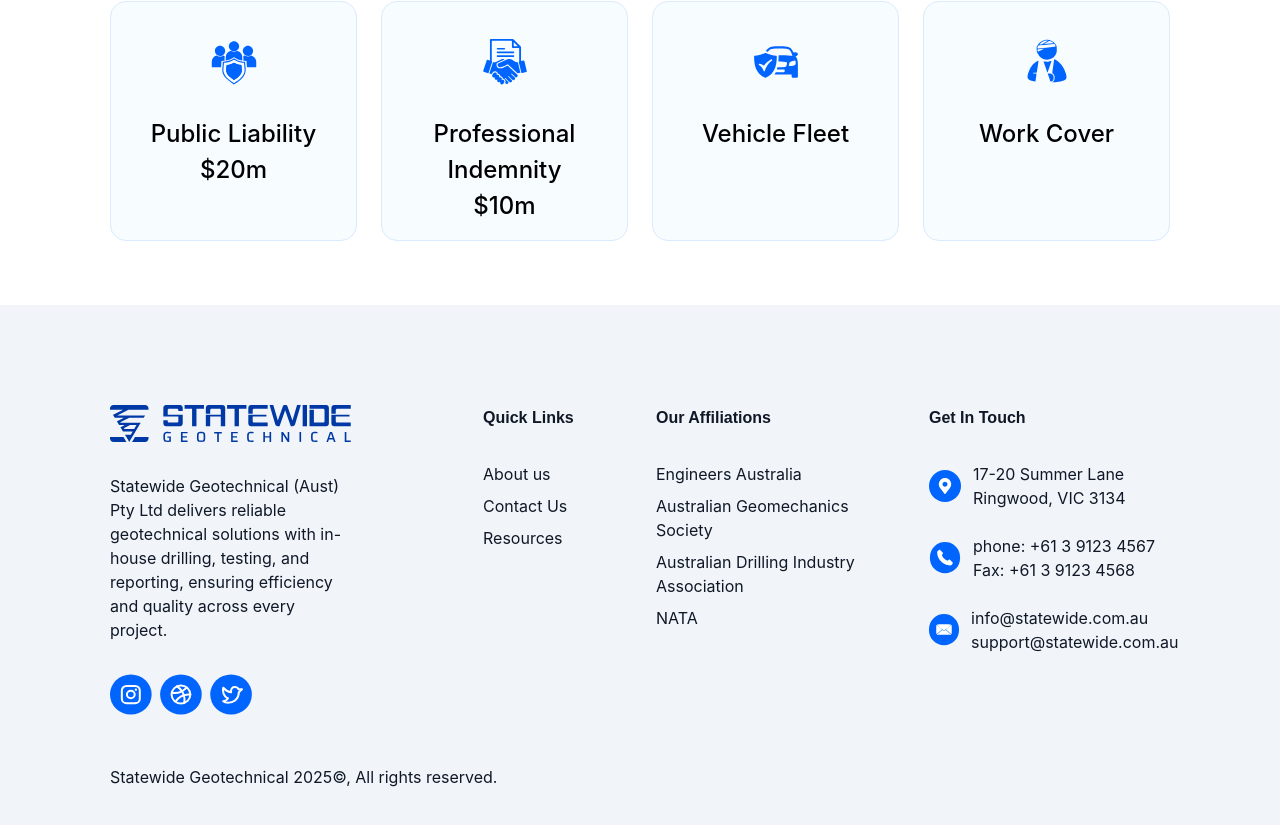
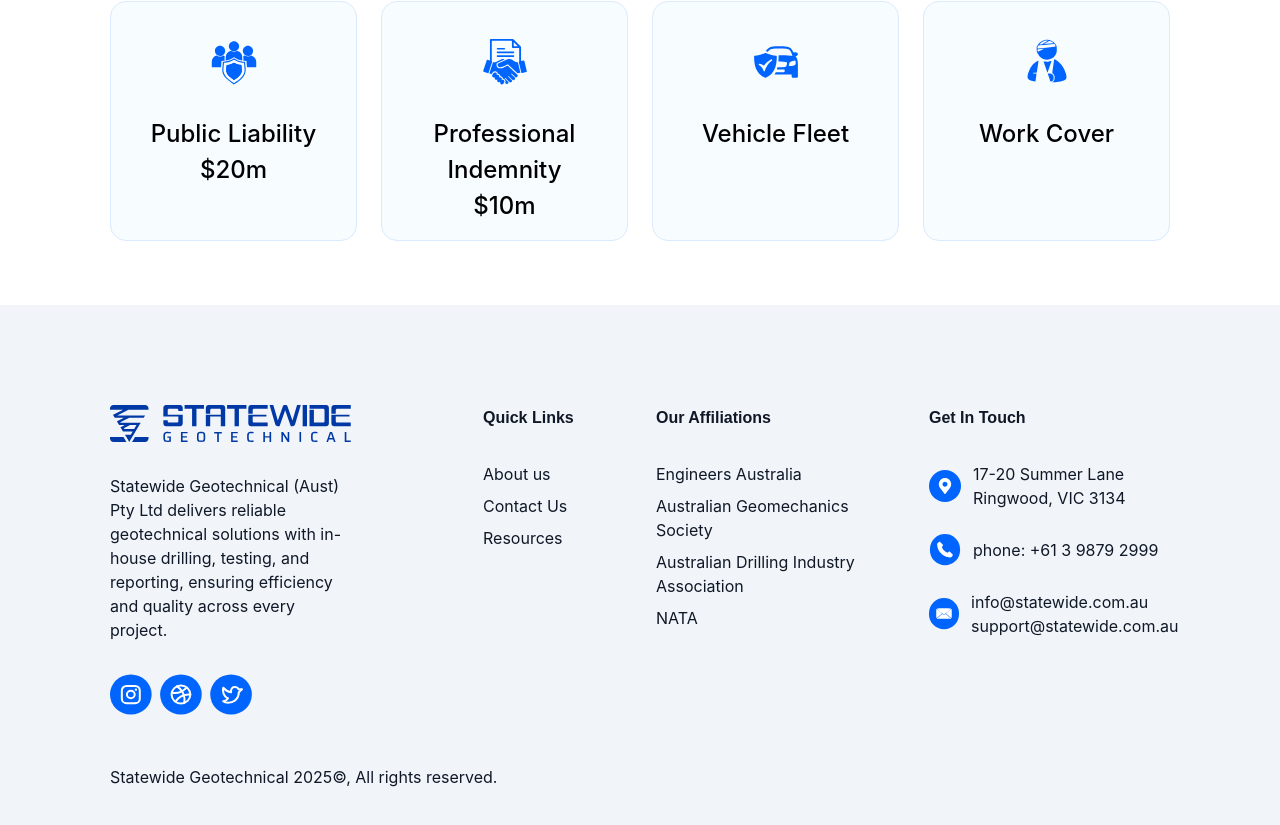
Before and after one commit to tharanga-madurapperuma/statewide-geotechnical_construction-site, a React (Vite) app: page /aboutus in a window 1280 px wide. Shown: the part 1839-2664 px from the top of the page. Built offline with nearby package versions, Linux system fonts and the light colour scheme.

Commit message:
change spellings

```diff
--- a/src/components/contacts/ContactSection.jsx
+++ b/src/components/contacts/ContactSection.jsx
@@ -1,34 +1,35 @@
-import React from "react";
-import ContactCard from "./ContactCard";
-import { FaMapMarkerAlt } from "react-icons/fa"; // Import icons
-import ContactMerged from "./ContactMerged";
-import { IoCall, IoMail } from "react-icons/io5";
+import React from "react"
+import ContactCard from "./ContactCard"
+import {FaMapMarkerAlt} from "react-icons/fa" // Import icons
+import ContactMerged from "./ContactMerged"
+import {IoCall, IoMail} from "react-icons/io5"
 
 const ContactSection = () => {
-    const contactComponents = [
-        <ContactCard icon={<IoMail /> } title="Email Us">
-        <p>info@statewide.com.au</p>
-        <p>support@statewide.com.au</p>
-      </ContactCard>,
-        <ContactCard icon={<IoCall /> } title="Call us">
-        <p>phone: +61 3 9123 4567</p>
-        <p>Fax: +61 3 9123 4568</p>
-      </ContactCard>
-      ];
+  const contactComponents = [
+    <ContactCard icon={<IoMail />} title="Email Us">
+      <p>info@statewide.com.au</p>
+      <p>support@statewide.com.au</p>
+    </ContactCard>,
+    <ContactCard icon={<IoCall />} title="Call us">
+      <p>phone: +61 3 9879 2999</p>
+      {/* <p>Fax: +61 3 9123 4568</p> */}
+    </ContactCard>,
+  ]
   return (
     <section className="w-full lg:flex hidden lg:flex-row justify-center items-start gap-6 relative bg-transparent lg:px-0  mt-80 ">
-
       {/* Address Card */}
 
-      <ContactCard icon={<FaMapMarkerAlt /> } title="Statewide Geotechnical (Aust) Pty Ltd">
+      <ContactCard
+        icon={<FaMapMarkerAlt />}
+        title="Statewide Geotechnical (Aust) Pty Ltd"
+      >
         <p>17-20 Summer Lane</p>
         <p>Ringwood, VIC 3134</p>
       </ContactCard>
 
-    <ContactMerged components={contactComponents} />
+      <ContactMerged components={contactComponents} />
+    </section>
+  )
+}
 
-    </section>
-  );
-};
-
-export default ContactSection;
+export default ContactSection
--- a/src/components/footer/Footer.jsx
+++ b/src/components/footer/Footer.jsx
@@ -207,8 +207,8 @@ const Footer = () => {
                                 <div className="">
                                     <div className="">
                                         <p className="font-inter font-400 text-12 md:text-12 lg:text-14 xl:text-16">
-                                            phone: +61 3 9123 4567 <br />
-                                            Fax: +61 3 9123 4568
+                                            phone: +61 3 9879 2999 <br />
+                                            {/* Fax: +61 3 9123 4568 */}
                                         </p>
                                     </div>
                                 </div>
--- a/src/pages/contactUs/ContactPage.jsx
+++ b/src/pages/contactUs/ContactPage.jsx
@@ -37,14 +37,14 @@ const ContactPage = () => {
         hasBookButton={true}
       />
 
-      <div className="lg:block xl:hidden hidden px-8 md:px-[100px]">
+      {/* <div className="lg:block xl:hidden hidden px-8 md:px-[100px]">
         <div className="flex flex-row place-content-between gap-4">
           <ContactCard icon={<FaMapMarkerAlt />} title="Email Us">
             <p>info@statewide.com.au</p>
             <p>support@statewide.com.au</p>
           </ContactCard>{" "}
           <ContactCard icon={<FaMapMarkerAlt />} title="Call us">
-            <p>phone: +61 3 9123 4567</p>
+            <p>phone: +61 3 9879 2999</p>
             <p>Fax: +61 3 9123 4568</p>
           </ContactCard>
           <ContactCard
@@ -55,7 +55,7 @@ const ContactPage = () => {
             <p>Ringwood, VIC 3134</p>
           </ContactCard>
         </div>
-      </div>
+      </div> */}
 
       <div className="lg:block xl:hidden hidden px-8 md:px-[30px] mt-8">
         <div className="flex flex-row place-content-between gap-4">
@@ -64,8 +64,8 @@ const ContactPage = () => {
             <p>support@statewide.com.au</p>
           </ContactCard>{" "}
           <ContactCard icon={<IoCall />} title="Call us">
-            <p>phone: +61 3 9123 4567</p>
-            <p>Fax: +61 3 9123 4568</p>
+            <p>phone: +61 3 9879 2999</p>
+            {/* <p>Fax: +61 3 9123 4568</p> */}
           </ContactCard>
           <ContactCard
             icon={<FaMapMarkerAlt />}
@@ -84,8 +84,8 @@ const ContactPage = () => {
             <p>support@statewide.com.au</p>
           </ContactCard>{" "}
           <ContactCard icon={<IoCall />} title="Call us">
-            <p>phone: +61 3 9123 4567</p>
-            <p>Fax: +61 3 9123 4568</p>
+            <p>phone: +61 3 9879 2999</p>
+            {/* <p>Fax: +61 3 9123 4568</p> */}
           </ContactCard>
         </div>
         <div className="flex justify-center pt-40 mb-48">
@@ -106,8 +106,8 @@ const ContactPage = () => {
             <p>support@statewide.com.au</p>
           </ContactCard>{" "}
           <ContactCard icon={<IoCall />} title="Call us">
-            <p>phone: +61 3 9123 4567</p>
-            <p>Fax: +61 3 9123 4568</p>
+            <p>phone: +61 3 9879 2999</p>
+            {/* <p>Fax: +61 3 9123 4568</p> */}
           </ContactCard>
           <ContactCard
             icon={<FaMapMarkerAlt />}
@@ -157,7 +157,7 @@ const ContactPage = () => {
             <LicenseCard
               image={CustomerCentric}
               title="Customer-Centric Approach"
-              description="Your project is unique, and we’re here to provide personalized solutions that meet your specific requirements."
+              description="Your project is unique, and we’re here to provide personalised solutions that meet your specific requirements."
             />
           </div>
         </div>
--- a/src/pages/envDrilling/EnvDrilling.jsx
+++ b/src/pages/envDrilling/EnvDrilling.jsx
@@ -86,7 +86,7 @@ const EnvDrilling = () => {
             certifications and competencies in key areas, including:
           </p>
         </div>
-        <div className="w-full h-full grid grid-cols-1 md:grid-cols-2 lg:grid-cols-3 gap-[100px] place-items-center">
+        <div className="w-full h-full pt-[64px] grid grid-cols-1 md:grid-cols-2 lg:grid-cols-3 gap-[90px] place-items-center">
           <LicenseCard
             image={Certificate}
             title="Water Bore Licenses (Class 1 & 2)"
```
